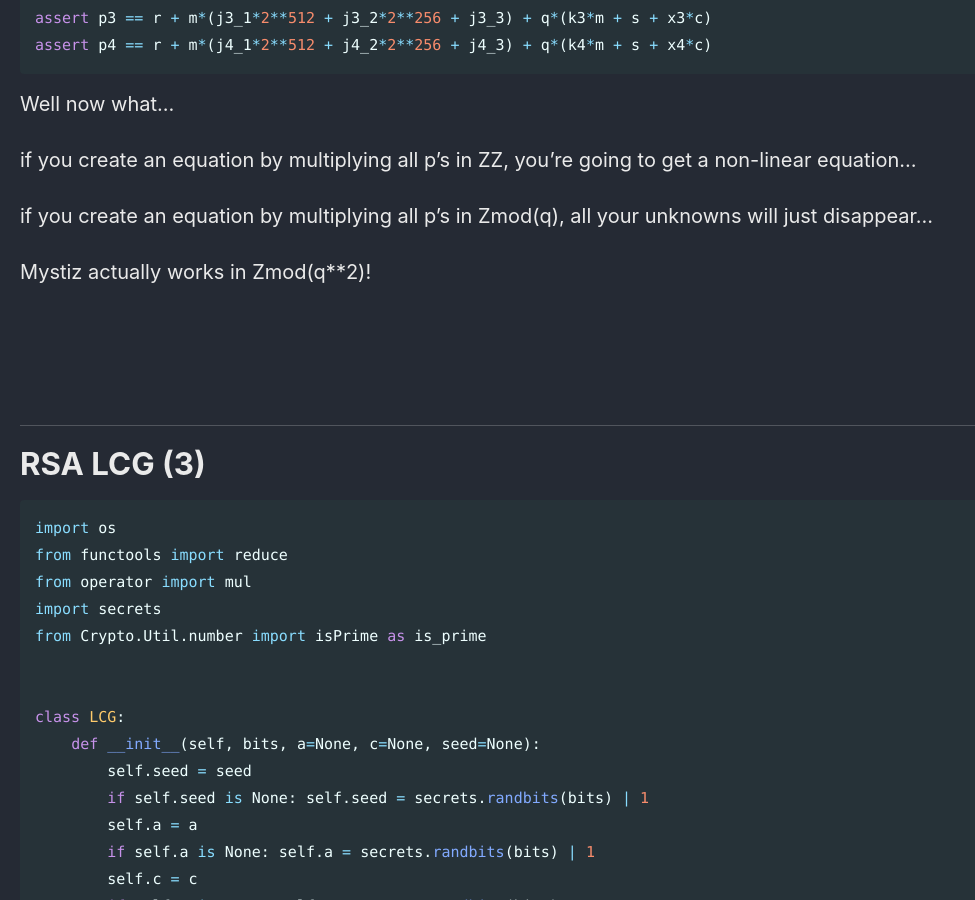
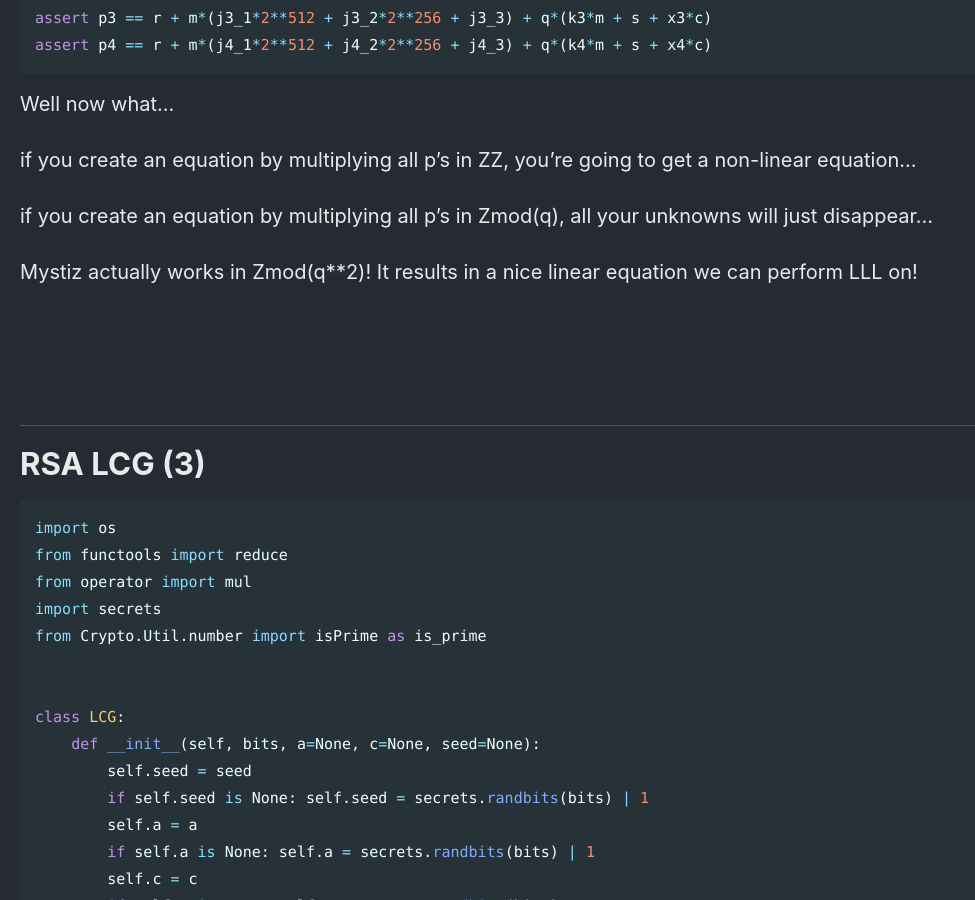
Before and after one commit to Connor-McCartney/Connor-McCartney.github.io, a Jekyll site: the page built from _pages/cryptography/other/HKCERT2024.md, in a window 1280 px wide and 900 px high, scrolled down 14718 px. Shown: the whole window, without its empty margins (0-975 px from the left). Built offline with Jekyll 4.4.1, drawn with Linux system fonts in a browser that asks for light colours; cached includes are drawn as plain includes.

Commit message:
Update HKCERT2024.md

```diff
--- a/_pages/cryptography/other/HKCERT2024.md
+++ b/_pages/cryptography/other/HKCERT2024.md
@@ -570,7 +570,7 @@ if you create an equation by multiplying all p's in ZZ, you're going to get a no
 
 if you create an equation by multiplying all p's in Zmod(q), all your unknowns will just disappear...
 
-Mystiz actually works in Zmod(q**2)!
+Mystiz actually works in Zmod(q**2)! It results in a nice linear equation we can perform LLL on!
 
 <br>
 
```
